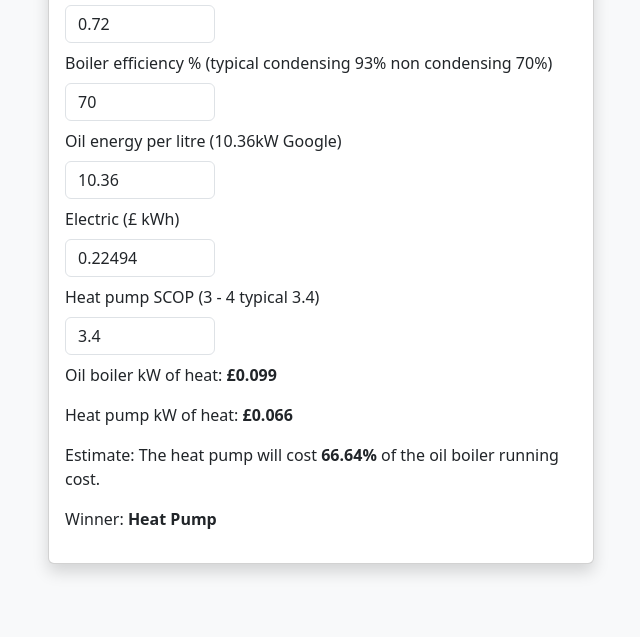
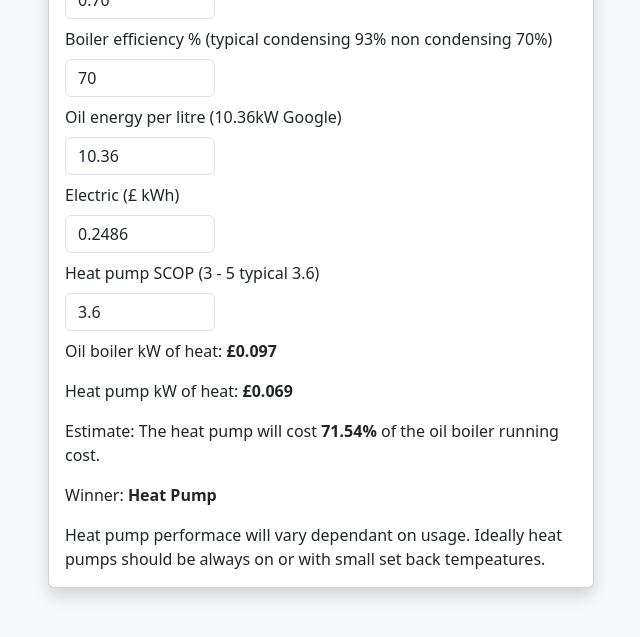
Before and after one commit to general-coder-and-sre/Heat-pump-vs-Oil-Boiler-calculator, a plain HTML site: page index.html in a window 1280 px wide. Shown: the part 163-800 px from the top of the page, without its empty margins (319-959 px from the left). Drawn offline with nearby package versions, Linux system fonts and the light colour scheme.

Commit message:
Add files via upload
Changed default values (electric to Jan 25 price cap) added not about it pump operation at bottom of page

```diff
--- a/index.html
+++ b/index.html
@@ -27,7 +27,7 @@
                         <h2 class="card-title text-center mb-2">Oil boiler vs Heat pump estimator</h2>
                         <div class="mb-2">
                             <label for="oil" class="form-label">Heating oil per litre (£)</label>
-                            <input type="number" id="oil" class="form-control narrow-input" value="0.72" step="0.01">
+                            <input type="number" id="oil" class="form-control narrow-input" value="0.70" step="0.01">
                         </div>
                         <div class="mb-2">
                             <label for="eff" class="form-label">Boiler efficiency % (typical condensing 93% non condensing 70%)</label>
@@ -39,17 +39,21 @@
                         </div>
                         <div class="mb-2">
                             <label for="electric" class="form-label">Electric (£ kWh)</label>
-                            <input type="number" id="electric" class="form-control narrow-input" value="0.22494" step="0.01">
+                            <input type="number" id="electric" class="form-control narrow-input" value="0.2486" step="0.001">
                         </div>
                         <div class="mb-2">
-                            <label for="scop" class="form-label">Heat pump SCOP (3 - 4 typical 3.4)</label>
-                            <input type="number" id="scop" class="form-control narrow-input" value="3.4" step="0.01" min="1" max="10">
+                            <label for="scop" class="form-label">Heat pump SCOP (3 - 5 typical 3.6)</label>
+                            <input type="number" id="scop" class="form-control narrow-input" value="3.6" step="0.01" min="1" max="10">
                         </div>
                         <div class="mt-2">
                             <p>Oil boiler kW of heat: <b>£</b><span id="oilResult" class="fw-bold"></span></p>
                             <p>Heat pump kW of heat: <b>£</b><span id="heatPumpResult" class="fw-bold"></span></p>
                             <p>Estimate: The heat pump will cost <span id="result" class="fw-bold"></span><b>%</b> of the oil boiler running cost.</p>
                             <p>Winner: <span id="winner" class="fw-bold"></span></p>
+                        </div>
+                        <div>
+                            Heat pump performace will vary dependant on usage. Ideally heat pumps should be always on or
+                            with small set back tempeatures.
                         </div>
                     </div>
                 </div>
```
